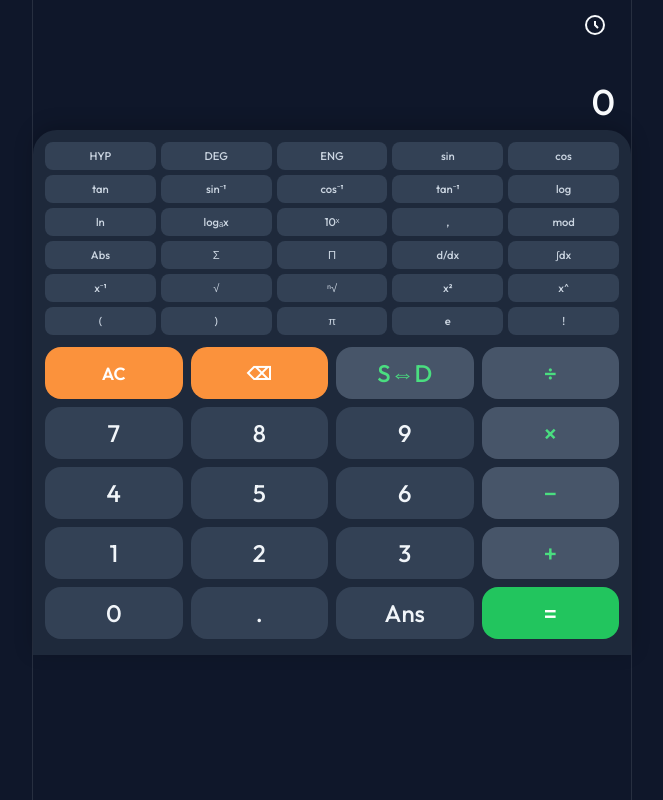
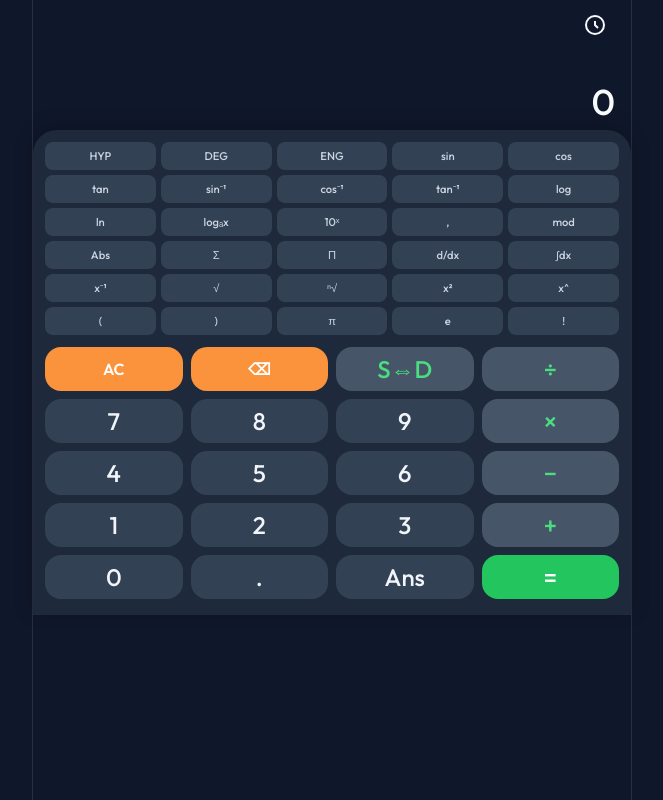
Before and after one commit to ShaonINT/scientific-calculator, a plain HTML site: page index.html in a window 1280 px wide. Shown: the whole page, without its empty margins (308-971 px from the left). Drawn offline with Linux system fonts and the light colour scheme.

Commit message:
Add files via upload

```diff
--- a/style.css
+++ b/style.css
@@ -213,14 +213,14 @@ body {
     border-radius: 16px;
     /* Rounded rects */
     font-family: var(--font-main);
-    font-size: clamp(1rem, 2.2vh, 1.5rem);
+    font-size: clamp(0.95rem, 2vh, 1.4rem);
     font-weight: 500;
     cursor: pointer;
     display: flex;
     justify-content: center;
     align-items: center;
     transition: transform 0.1s, filter 0.1s;
-    height: clamp(44px, 6.5vh, 62px);
+    height: clamp(40px, 5.5vh, 58px);
     /* Fluid height for all screens */
 }
 
```
